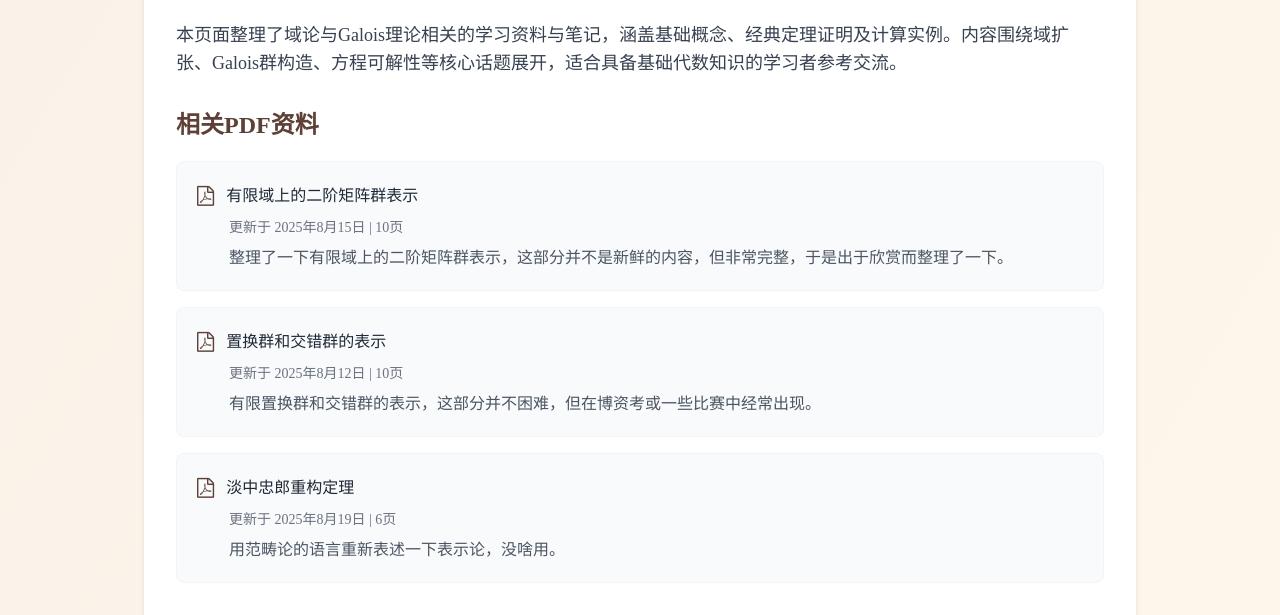
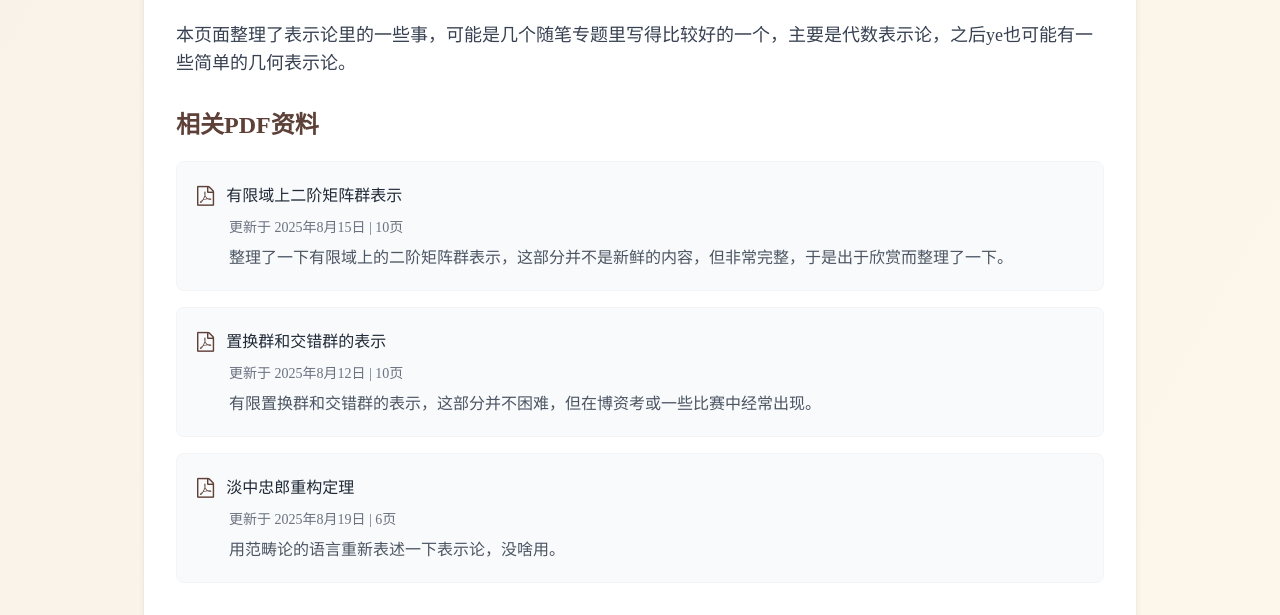
Before and after one commit to Thread478/thread478.github.io, a plain HTML site: page math/RepresentationTheory.html in a window 1280 px wide. Shown: the part 185-800 px from the top of the page. Drawn offline with nearby package versions, Linux system fonts and the light colour scheme; a web font is replaced by a local one.

Commit message:
deploy: Thread478/mywebsite@3fe3fc97609af8b34ebac901e7696656151c2462

```diff
--- a/math/RepresentationTheory.html
+++ b/math/RepresentationTheory.html
@@ -250,7 +250,7 @@
       <h1 class="text-3xl md:text-4xl font-bold mb-6 text-primary border-b-2 border-primary pb-3">域论与Galois理论</h1>
 
       <p class="intro text-lg mb-8 text-gray-700">
-        本页面整理了域论与Galois理论相关的学习资料与笔记，涵盖基础概念、经典定理证明及计算实例。内容围绕域扩张、Galois群构造、方程可解性等核心话题展开，适合具备基础代数知识的学习者参考交流。
+        本页面整理了表示论里的一些事，可能是几个随笔专题里写得比较好的一个，主要是代数表示论，之后ye也可能有一些简单的几何表示论。
       </p>
 
       <div class="essay-section mb-10">
@@ -258,9 +258,9 @@
         <ul class="essay-list space-y-4">
           <!-- PDF文件项1 -->
           <li class="essay-item bg-gray-50 rounded-lg p-5 border border-gray-100">
-            <a href="../pdf/有限域上的二阶矩阵群表示.pdf" class="essay-link flex items-center text-gray-800 hover:text-primary">
+            <a href="../pdf/有限域上二阶矩阵群表示.pdf" class="essay-link flex items-center text-gray-800 hover:text-primary">
               <i class="fa fa-file-pdf-o text-primary text-xl mr-3"></i>
-              有限域上的二阶矩阵群表示
+              有限域上二阶矩阵群表示
             </a>
             <p class="essay-meta text-sm text-gray-500 mt-2 ml-8">更新于 2025年8月15日 | 10页</p>
             <p class="essay-description text-gray-600 mt-2 ml-8">
```
